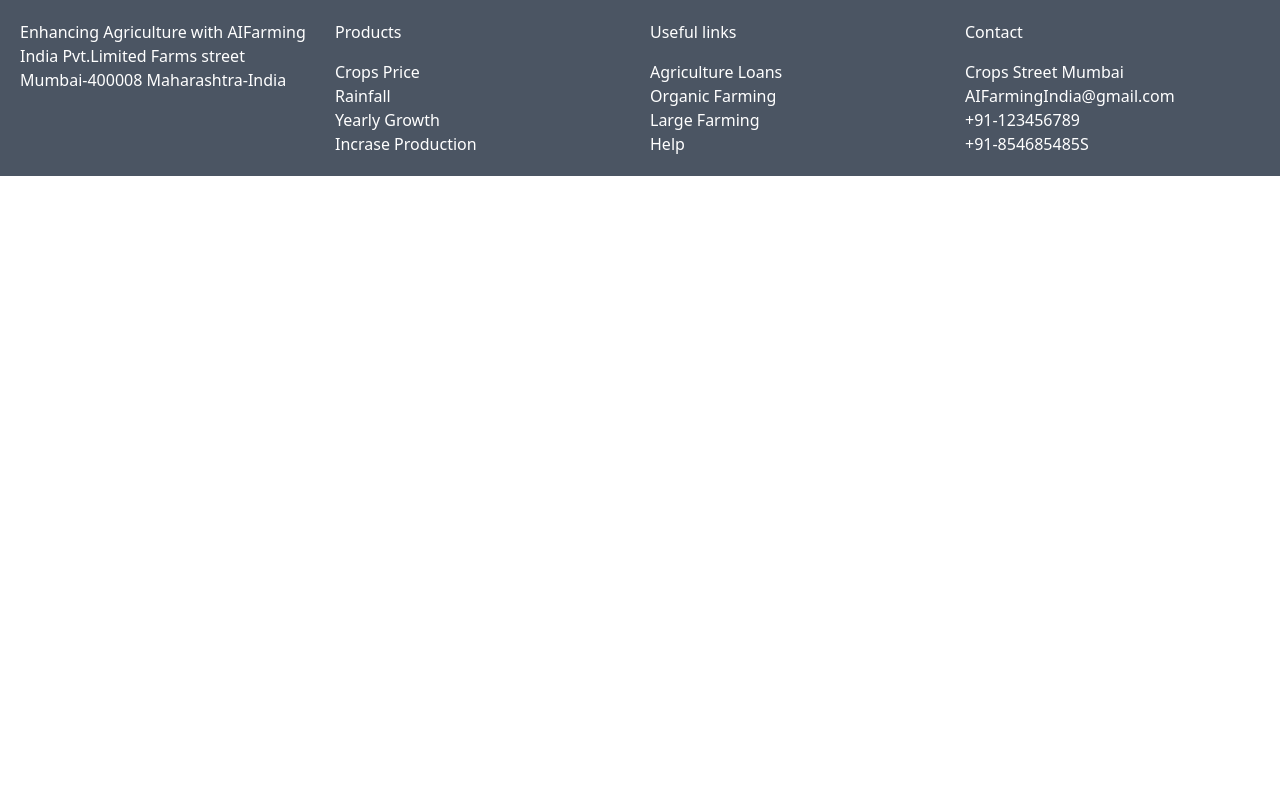
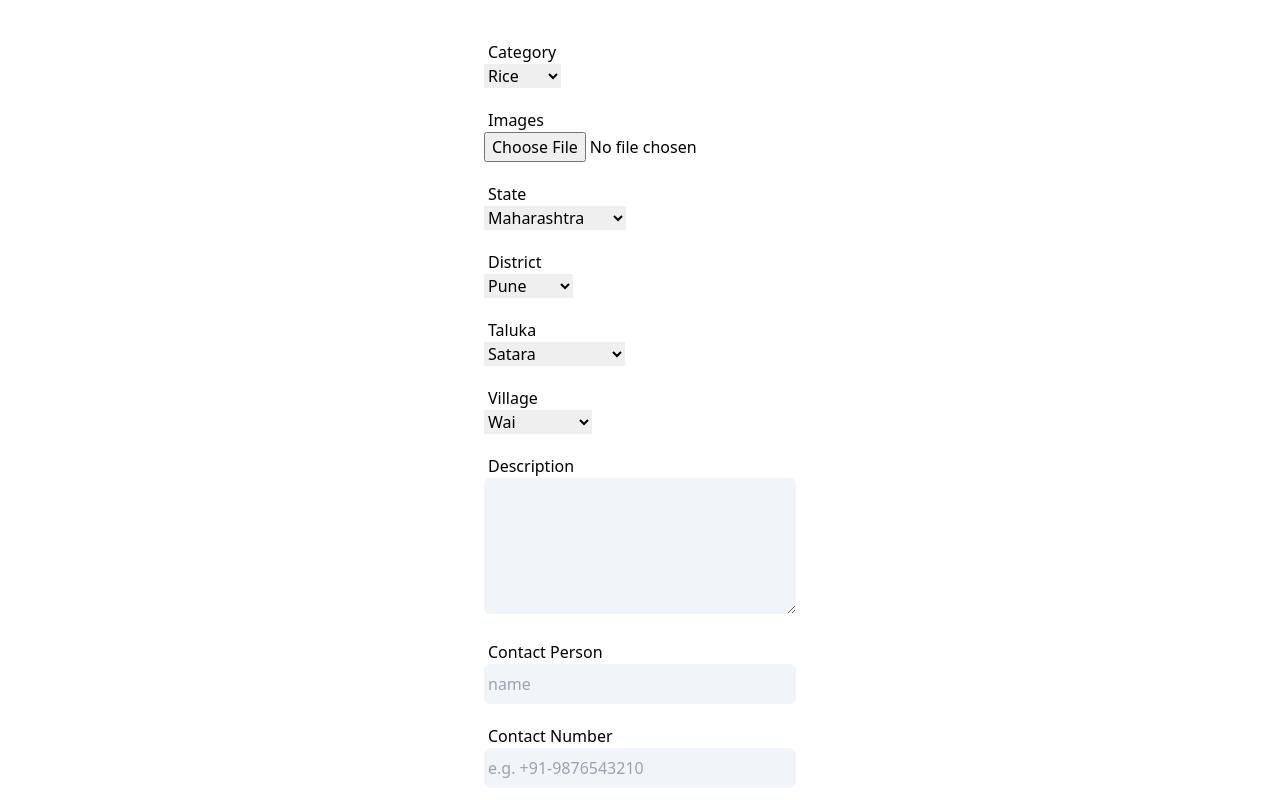
Before and after one commit to rohansingh2023/Debug-thugs-31, a React (Create React App) app in the folder agri/: page /sell in a window 1280 px wide. Shown: the top 800 px of the page. Built offline with nearby package versions, Linux system fonts and the light colour scheme; the HTML template or start-up script is replaced by a standard one.

Commit message:
created seller's form

```diff
--- a/agri/src/App.js
+++ b/agri/src/App.js
@@ -2,6 +2,7 @@ import './App.css';
 import {BrowserRouter, Routes, Route} from 'react-router-dom';
 import Home from './pages/Home';
 import Footer from './components/Footer';
+import Seller from './pages/Seller';
 
 function App() {
   return (
@@ -9,6 +10,7 @@ function App() {
       <BrowserRouter>
         <Routes>
           <Route path='/' element={<Home/>}></Route>
+          <Route path='/sell' element={<Seller/>}></Route>
         </Routes>
       </BrowserRouter>
       <Footer/>
--- /dev/null
+++ b/agri/src/pages/Seller.jsx
@@ -0,0 +1,96 @@
+import React from 'react'
+
+const Seller = () => {
+    return (
+        <div className='flex flex-row justify-center my-10'>
+            <form action="" className='flex flex-col gap-5'>
+                <label htmlFor="">
+                    <p className="pl-1">Category</p>
+                    <select name="category" id="fields[category]" placeholder='select'>
+                        <option value="vegetable">Rice</option>
+                        <option value="vegetable">Grapes</option>
+                        <option value="vegetable">Wheat</option>
+                        <option value="vegetable">Potato</option>
+                        <option value="vegetable">Tomato</option>
+                        <option value="vegetable">Mango</option>
+                    </select>
+                </label>
+                <label htmlFor="">
+                    <p className="pl-1">Images</p>
+                    <input type="file" name="fields[images][]" />
+                </label>
+                <label htmlFor="">
+                    <p className="pl-1">State</p>
+                    <select name="category" id="fields[state]">
+                        <option value="Maharashtra">Maharashtra</option>
+                        <option value="Madhyapradesh">Madhyapradesh</option>
+                        <option value="Goa">Goa</option>
+                        <option value="Hariyana">Hariyana</option>
+                        <option value="Tamilnadu">Tamilnadu</option>
+                        <option value="Karnataka">Karnataka</option>
+                    </select>
+                </label>
+                <label htmlFor="">
+                    <p className="pl-1">District</p>
+                    <select name="category" id="fields[district]">
+                        <option value="Pune">Pune</option>
+                        <option value="Satara">Satara</option>
+                        <option value="Nagpur">Nagpur</option>
+                        <option value="Sangli">Sangli</option>
+                        <option value="Kolhapur">Kolhapur</option>
+                        <option value="Solapur">Solapur</option>
+                    </select>
+                </label>
+                <label htmlFor="">
+                    <p className="pl-1">Taluka</p>
+                    <select name="category" id="fields[taluka]" placeholder='select'>
+                        <option value="Satara">Satara</option>
+                        <option value="Karad">Karad</option>
+                        <option value="Wai">Wai</option>
+                        <option value="Mahabaleshwar">Mahabaleshwar</option>
+                        <option value="Phaltan">Phaltan</option>
+                        <option value="Man">Man</option>
+                        <option value="Koregaon">Koregaon</option>
+                        <option value="Khatav">Khatav</option>
+                        <option value="Patan">Patan</option>
+                        <option value="Jaoli">Jaoli</option>
+                        <option value="Khandala">Khandala</option>
+                    </select>
+                </label>
+                <label htmlFor="">
+                    <p className="pl-1">Village</p>
+                    <select name="category" id="fields[village]" placeholder='select'>
+                        <option value="Wai">Wai</option>
+                        <option value="Kusgaon">Kusgaon</option>
+                        <option value="Pasarni">Pasarni</option>
+                        <option value="Eksar">Eksar</option>
+                        <option value="Vithhalwadi">Vithhalwadi</option>
+                    </select>
+                </label>
+                <label htmlFor="">
+                    <p className="pl-1">Description</p>
+                    <textarea name="description" id="" rows="5" className='pl-1 text-gray-500 bg-slate-100 rounded-md w-full p-2'></textarea>
+                </label>
+                <label htmlFor="">
+                    <p className="pl-1">Contact Person</p>
+                    <input type="text" placeholder='name' className='pl-1 text-gray-500 bg-slate-100 rounded-md w-full p-2'/>
+                </label>
+                <label htmlFor="">
+                    <p className="pl-1">Contact Number</p>
+                    <input type="tel" placeholder='e.g. +91-9876543210' className='pl-1 text-gray-500 bg-slate-100 rounded-md w-full p-2'/>
+                </label>
+                <label htmlFor="">
+                    <p className="pl-1">Address</p>
+                    <textarea name="address" id="" rows="5" className='pl-1 text-gray-500 bg-slate-100 rounded-md w-full p-2' placeholder='street name, area, landmark, etc.'></textarea>
+                </label>
+                <label htmlFor="">
+                    <p className="pl-1">Expected Price(Range in Rs.)</p>
+                    <input type="text" placeholder='50-60' className='pl-1 text-gray-500 bg-slate-100 rounded-md w-full p-2'/>
+                </label>
+                <button type='submit' className='bg-yellow-400 p-2 rounded-lg w-20 text-center text-white hover:bg-yellow-600'>Submit</button>
+            </form>
+        </div>
+    )
+}
+
+export default Seller
```
